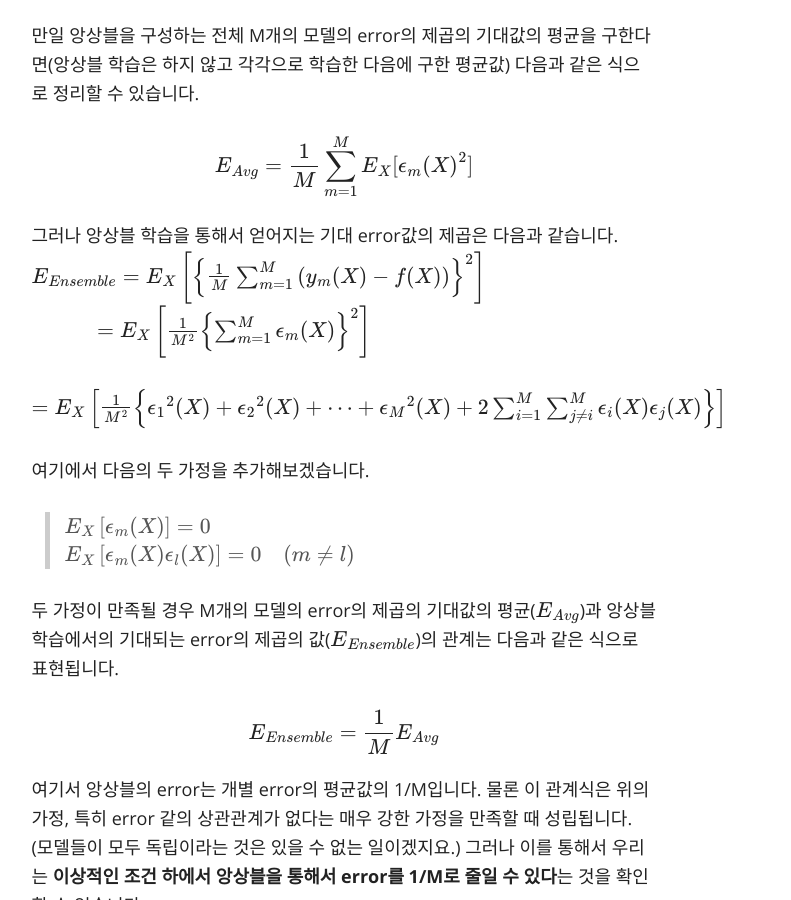
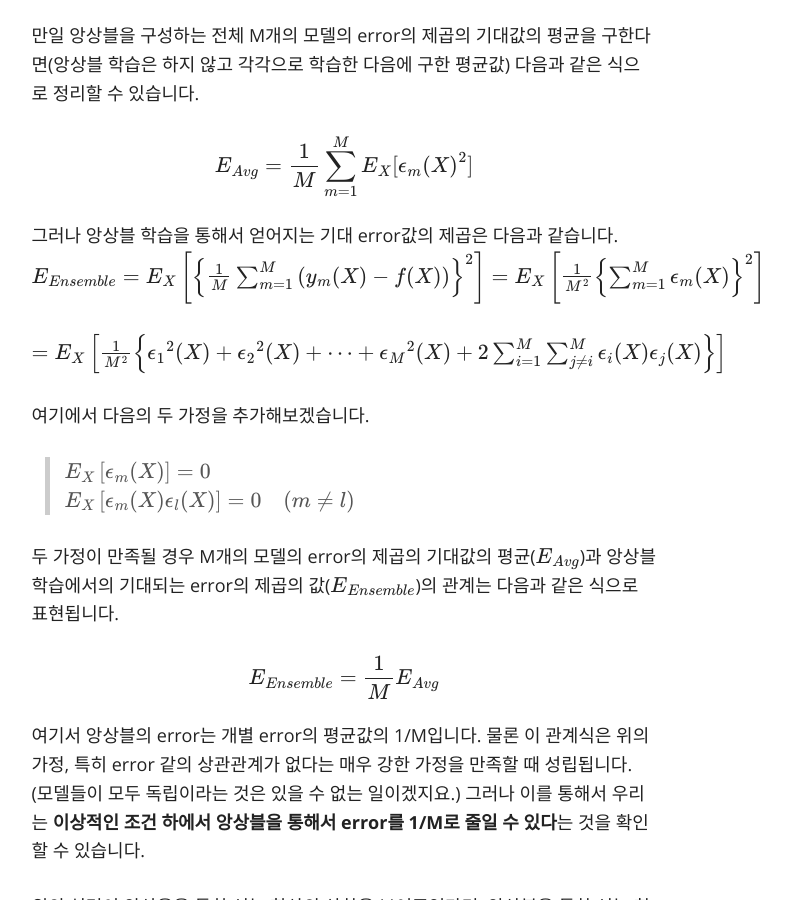
Before and after one commit to seokchaeyoon/seokchaeyoon.github.io, a Jekyll site: the page built from index.md, in a window 1280 px wide and 900 px high, scrolled down 6519 px. Shown: the whole window, without its empty margins (296-1087 px from the left). Built offline with Jekyll 4.4.1, drawn with Linux system fonts in a browser that asks for light colours; nearby versions of some CDN libraries; formulas are drawn with MathJax 3.

```diff
--- a/index.md
+++ b/index.md
@@ -98,9 +98,8 @@ $$ { E }_{ X }\left[ { \left\{ { y }_{ m }(X)-f(X) \right\}  }^{ 2 } \right] ={
 <div style="text-align:center">$$ { E }_{ Avg }=\frac { 1 }{ M } \sum _{ m=1 }^{ M }{ { E }_{ X }[{ \epsilon  }_{ m }{ (X) }^{ 2 }] } $$</div>
 
 그러나 앙상블 학습을 통해서 얻어지는 기대 error값의 제곱은 다음과 같습니다. <br>
-$$  { E }_{ Ensemble }={ E }_{ X }\left[ { \left\{ \frac { 1 }{ M } \sum _{ m=1 }^{ M }{ ({ y }_{ m }(X)-f(X)) }  \right\}  }^{ 2 } \right] $$ <br>
-&nbsp;&nbsp;&nbsp;&nbsp;&nbsp;&nbsp;&nbsp;&nbsp;&nbsp;&nbsp;&nbsp;&nbsp;&nbsp;&nbsp;$$={ E }_{ X }\left[ \frac { 1 }{ { M }^{ 2 } } { \left\{ \sum _{ m=1 }^{ M }{ { \epsilon  }_{ m } } (X) \right\}  }^{ 2 } \right]    $$ <br>
-&nbsp;&nbsp;&nbsp;&nbsp;&nbsp;&nbsp;&nbsp;&nbsp;&nbsp;&nbsp;&nbsp;&nbsp;&nbsp;&nbsp;$$={ E }_{ X }\left[ \frac { 1 }{ { M }^{ 2 } } \left\{ { { \epsilon  }_{ 1 } }^{ 2 }(X)+{ { \epsilon  }_{ 2 } }^{ 2 }(X)+\cdots +{ { \epsilon  }_{ M } }^{ 2 }(X)+2\sum _{ i=1 }^{ M }{ \sum _{ j\neq i }^{ M }{ { \epsilon  }_{ i }(X){ \epsilon  }_{ j }(X) }  }  \right\}  \right]    $$
+$$  { E }_{ Ensemble }={ E }_{ X }\left[ { \left\{ \frac { 1 }{ M } \sum _{ m=1 }^{ M }{ ({ y }_{ m }(X)-f(X)) }  \right\}  }^{ 2 } \right]={ E }_{ X }\left[ \frac { 1 }{ { M }^{ 2 } } { \left\{ \sum _{ m=1 }^{ M }{ { \epsilon  }_{ m } } (X) \right\}  }^{ 2 } \right] $$ <br>
+$$={ E }_{ X }\left[ \frac { 1 }{ { M }^{ 2 } } \left\{ { { \epsilon  }_{ 1 } }^{ 2 }(X)+{ { \epsilon  }_{ 2 } }^{ 2 }(X)+\cdots +{ { \epsilon  }_{ M } }^{ 2 }(X)+2\sum _{ i=1 }^{ M }{ \sum _{ j\neq i }^{ M }{ { \epsilon  }_{ i }(X){ \epsilon  }_{ j }(X) }  }  \right\}  \right]    $$
 
 여기에서 다음의 두 가정을 추가해보겠습니다.
 > $$  { E }_{ X }\left[ { \epsilon  }_{ m }(X) \right] =0  $$ <br>
```
